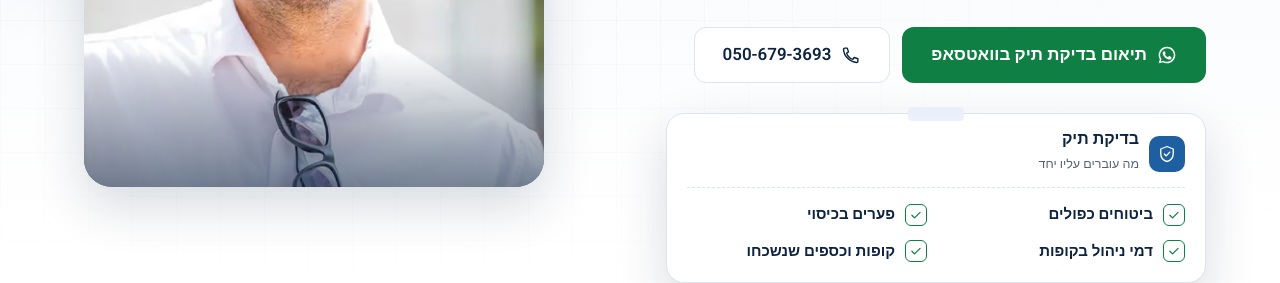
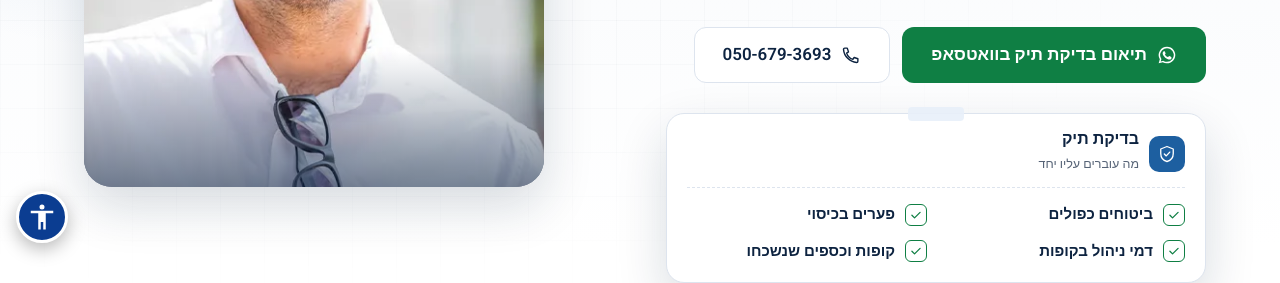
Before and after one commit to xbycomm/rafi-duan, a plain HTML site: page index.html in a window 1280 px wide. Shown: the part 541-824 px from the top of the page. Drawn offline with Linux system fonts and the light colour scheme.

Commit message:
v6.1: self-hosted accessibility widget + Hebrew accessibility statement page

```diff
--- /dev/null
+++ b/accessibility.html
@@ -0,0 +1,67 @@
+<!doctype html>
+<html lang="he" dir="rtl">
+<head>
+<meta charset="utf-8">
+<meta name="viewport" content="width=device-width, initial-scale=1">
+<meta name="robots" content="noindex, nofollow">
+<title>הצהרת נגישות | ר.ד. ביטוח ופיננסים – רפאל דואן</title>
+<link rel="icon" href="assets/favicon.png" type="image/png">
+<link rel="preconnect" href="https://fonts.googleapis.com">
+<link rel="preconnect" href="https://fonts.gstatic.com" crossorigin>
+<link href="https://fonts.googleapis.com/css2?family=Heebo:wght@400;600;800&display=swap" rel="stylesheet">
+<link rel="stylesheet" href="assets/style.css?v=13">
+<style>
+.stmt{max-width:820px;margin:0 auto;padding:40px 24px 120px;color:var(--ink,#1c2533);font-size:17px;line-height:1.75}
+.stmt h1{font-size:clamp(30px,4vw,42px);margin:8px 0 12px;color:var(--navy,#0d2340)}
+.stmt h2{font-size:22px;margin:32px 0 8px;color:var(--navy,#0d2340)}
+.stmt ul{list-style:disc;padding-inline-start:22px}
+.stmt li{margin:4px 0}
+.stmt a{color:#1d4f91;text-decoration:underline}
+.stmt .todo{background:#fff3cd;border:1px dashed #b38600;padding:0 6px;border-radius:4px;font-weight:600}
+.stmt-top{display:flex;justify-content:space-between;align-items:center;padding:16px 24px;max-width:820px;margin:0 auto}
+.stmt-top img{height:64px;width:auto}
+</style>
+</head>
+<body>
+<header class="stmt-top">
+  <a href="./"><picture><source srcset="assets/logo-rd-h.webp" type="image/webp"><img src="assets/logo-rd-h.jpg" width="152" height="104" alt="ר.ד. ביטוח ופיננסים – חזרה לדף הבית"></picture></a>
+  <a href="./">← חזרה לדף הבית</a>
+</header>
+<main class="stmt" id="main">
+  <h1>הצהרת נגישות</h1>
+  <p>ר.ד. ביטוח ופיננסים (רפאל דואן) רואה חשיבות רבה במתן שירות שוויוני לכלל הלקוחות, ופועלת להנגשת האתר לאנשים עם מוגבלות, בהתאם לחוק שוויון זכויות לאנשים עם מוגבלות, התשנ"ח-1998, ולתקנות שוויון זכויות לאנשים עם מוגבלות (התאמות נגישות לשירות), התשע"ג-2013.</p>
+
+  <h2>רמת הנגישות באתר</h2>
+  <p>האתר נבנה בשאיפה לעמוד בדרישות התקן הישראלי ת"י 5568, המבוסס על הנחיות WCAG 2.0 ברמה AA. בין היתר:</p>
+  <ul>
+    <li>מבנה עמוד סמנטי עם כותרות היררכיות ותמיכה בקוראי מסך.</li>
+    <li>ניווט מלא באמצעות המקלדת וסימון מיקוד ברור.</li>
+    <li>טקסט חלופי לתמונות משמעותיות.</li>
+    <li>ניגודיות צבעים מספקת בין טקסט לרקע.</li>
+    <li>התאמה לתצוגה בטלפונים, טאבלטים ומחשבים.</li>
+    <li>תמיכה בהעדפת "הפחתת תנועה" של מערכת ההפעלה.</li>
+  </ul>
+
+  <h2>תפריט הנגישות</h2>
+  <p>בפינה השמאלית התחתונה של המסך נמצא כפתור נגישות, המאפשר: הגדלה והקטנה של הטקסט, ניגודיות גבוהה, תצוגה בגווני אפור, הדגשת קישורים, גופן קריא, עצירת אנימציות ואיפוס ההגדרות. ההגדרות נשמרות בדפדפן לביקורים הבאים.</p>
+
+  <h2>הסתייגויות</h2>
+  <p>למרות מאמצינו, ייתכן שחלקים מסוימים באתר, או תכנים של צד שלישי (כגון וואטסאפ, פייסבוק או גופנים חיצוניים), אינם נגישים במלואם. אם נתקלתם בבעיה – נשמח שתעדכנו אותנו ונפעל לתקן אותה בהקדם.</p>
+
+  <h2>פרטי רכז/ת הנגישות</h2>
+  <ul>
+    <li>שם: <span class="todo">[להשלמה – שם רכז/ת הנגישות]</span></li>
+    <li>טלפון: <a href="tel:0506793693" dir="ltr">050-679-3693</a></li>
+    <li>דוא"ל: <a href="mailto:rafiduan@gmail.com">rafiduan@gmail.com</a></li>
+    <li>כתובת: צאלון 5, אור יהודה</li>
+  </ul>
+  <p>בפנייה, אנא ציינו את תיאור הבעיה, העמוד שבו נתקלתם בה ואת סוג הדפדפן והמכשיר.</p>
+
+  <h2>הסדרי נגישות במשרד</h2>
+  <p><span class="todo">[להשלמה – פרטי נגישות פיזית של המשרד (חניה, כניסה, מעלית), או "השירות ניתן בטלפון/בוואטסאפ ובפגישה בתיאום מראש"]</span></p>
+
+  <p>הצהרה זו עודכנה לאחרונה בתאריך: 21.11.2026.</p>
+</main>
+<script src="assets/a11y.js?v=1" data-statement="accessibility.html" defer></script>
+</body>
+</html>
--- /dev/null
+++ b/assets/a11y.js
@@ -0,0 +1,70 @@
+/* XBYcomm accessibility widget – self-hosted, no dependencies. v1 */
+(function(){
+  var d=document,root=d.documentElement,KEY='xby-a11y',STMT=(d.currentScript&&d.currentScript.getAttribute('data-statement'))||'accessibility.html';
+  var css=[
+  '.a11y-root{position:fixed;left:16px;bottom:16px;z-index:9999;font:15px/1.4 Arial,Helvetica,sans-serif;direction:rtl}',
+  '@media (max-width:640px){.a11y-root{left:12px;bottom:calc(84px + env(safe-area-inset-bottom))}}',
+  '.a11y-btn{width:52px;height:52px;border-radius:50%;border:3px solid #fff;background:#0b3d91;color:#fff;cursor:pointer;display:grid;place-items:center;box-shadow:0 6px 18px rgba(0,0,0,.28);padding:0}',
+  '.a11y-btn svg{width:30px;height:30px;fill:currentColor}',
+  '.a11y-btn:focus-visible,.a11y-panel button:focus-visible,.a11y-panel a:focus-visible{outline:3px solid #ffbf00;outline-offset:2px}',
+  '.a11y-panel{position:absolute;left:0;bottom:62px;width:290px;max-width:calc(100vw - 24px);max-height:calc(100vh - 170px);overflow:auto;background:#fff;color:#111;border-radius:14px;box-shadow:0 12px 40px rgba(0,0,0,.3);border:1px solid #ccd;padding:14px}',
+  '.a11y-panel[hidden]{display:none}',
+  '.a11y-panel h2{font:700 17px/1.3 Arial,sans-serif;margin:0 0 10px;color:#0b3d91;display:flex;justify-content:space-between;align-items:center}',
+  '.a11y-x{background:none;border:0;font-size:24px;line-height:1;cursor:pointer;color:#333;padding:2px 6px}',
+  '.a11y-size{display:flex;align-items:center;gap:8px;margin-bottom:10px}',
+  '.a11y-size span{flex:1;font-weight:700}',
+  '.a11y-grid{display:grid;grid-template-columns:1fr 1fr;gap:8px}',
+  '.a11y-panel .a11y-opt{border:1.5px solid #b8c2d6;background:#f4f6fb;color:#111;border-radius:10px;padding:10px 6px;font:600 14px/1.25 Arial,sans-serif;cursor:pointer;text-align:center}',
+  '.a11y-panel .a11y-opt[aria-pressed="true"]{background:#0b3d91;border-color:#0b3d91;color:#fff}',
+  '.a11y-panel .a11y-sz{width:40px;height:40px;padding:0;font-size:18px}',
+  '.a11y-foot{display:flex;justify-content:space-between;align-items:center;margin-top:12px;gap:8px}',
+  '.a11y-foot a{color:#0b3d91;font-weight:700;text-decoration:underline}',
+  /* features (exclude the widget itself) */
+  'html.a11y-gray body>*:not(.a11y-root){filter:grayscale(1)}',
+  'html.a11y-contrast body,html.a11y-contrast body *:not(.a11y-root):not(.a11y-root *){background-color:#000!important;background-image:none!important;color:#fff!important;border-color:#fff!important;box-shadow:none!important;text-shadow:none!important}',
+  'html.a11y-contrast body a:not(.a11y-root *),html.a11y-contrast body a:not(.a11y-root *) *{color:#ff0!important}',
+  'html.a11y-contrast img{filter:none!important}',
+  'html.a11y-links body a:not(.a11y-root *){text-decoration:underline!important;text-underline-offset:3px;outline:2px dashed #d40000!important;outline-offset:2px}',
+  'html.a11y-font body *:not(.a11y-root *):not(svg):not(use){font-family:Arial,Helvetica,sans-serif!important;letter-spacing:.03em!important;word-spacing:.08em!important}',
+  'html.a11y-font body p,html.a11y-font body li{line-height:1.8!important}',
+  'html.a11y-still *,html.a11y-still *::before,html.a11y-still *::after{animation:none!important;transition:none!important;scroll-behavior:auto!important}',
+  'html.a11y-still .reveal{opacity:1!important;transform:none!important}'
+  ].join('');
+  var st=d.createElement('style');st.id='a11y-css';st.textContent=css;d.head.appendChild(st);
+
+  var OPTS=[['contrast','ניגודיות גבוהה'],['gray','גווני אפור'],['links','הדגשת קישורים'],['font','גופן קריא'],['still','עצירת אנימציות']];
+  var s={};try{s=JSON.parse(localStorage.getItem(KEY))||{}}catch(e){}
+  s.size=s.size||0;
+  function apply(){
+    OPTS.forEach(function(o){root.classList.toggle('a11y-'+o[0],!!s[o[0]])});
+    d.body.style.zoom=s.size?String(1+s.size*0.1):'';
+    try{localStorage.setItem(KEY,JSON.stringify(s))}catch(e){}
+    if(ui){[].forEach.call(ui.querySelectorAll('[data-k]'),function(b){b.setAttribute('aria-pressed',s[b.getAttribute('data-k')]?'true':'false')});
+      ui.querySelector('.a11y-size span').textContent='גודל טקסט: '+(100+s.size*10)+'%';}
+  }
+  var ui=null;
+  function build(){
+    ui=d.createElement('div');ui.className='a11y-root';
+    ui.innerHTML='<button type="button" class="a11y-btn" aria-expanded="false" aria-controls="a11y-panel" aria-label="תפריט נגישות"><svg viewBox="0 0 24 24" aria-hidden="true"><path d="M12 2a2 2 0 1 1 0 4 2 2 0 0 1 0-4zm9 7h-6v13h-2v-6h-2v6H9V9H3V7h18v2z"/></svg></button>'+
+      '<div class="a11y-panel" id="a11y-panel" role="dialog" aria-modal="false" aria-labelledby="a11y-title" hidden>'+
+      '<h2 id="a11y-title">התאמות נגישות<button type="button" class="a11y-x" aria-label="סגירת תפריט הנגישות">×</button></h2>'+
+      '<div class="a11y-size" role="group" aria-label="גודל טקסט"><span aria-live="polite"></span><button type="button" class="a11y-opt a11y-sz" data-sz="-1" aria-label="הקטנת טקסט">א-</button><button type="button" class="a11y-opt a11y-sz" data-sz="1" aria-label="הגדלת טקסט">א+</button></div>'+
+      '<div class="a11y-grid">'+OPTS.map(function(o){return '<button type="button" class="a11y-opt" data-k="'+o[0]+'" aria-pressed="false">'+o[1]+'</button>'}).join('')+
+      '<button type="button" class="a11y-opt" data-reset>איפוס הגדרות</button></div>'+
+      '<div class="a11y-foot"><a href="'+STMT+'">הצהרת נגישות</a></div></div>';
+    d.body.appendChild(ui);
+    var btn=ui.querySelector('.a11y-btn'),panel=ui.querySelector('.a11y-panel');
+    function open(v){panel.hidden=!v;btn.setAttribute('aria-expanded',v?'true':'false');if(v)panel.querySelector('.a11y-x').focus();else btn.focus();}
+    btn.addEventListener('click',function(){open(panel.hidden)});
+    ui.querySelector('.a11y-x').addEventListener('click',function(){open(false)});
+    ui.addEventListener('keydown',function(e){if(e.key==='Escape'&&!panel.hidden){e.preventDefault();open(false)}});
+    d.addEventListener('click',function(e){if(!panel.hidden&&!ui.contains(e.target)){panel.hidden=true;btn.setAttribute('aria-expanded','false')}});
+    panel.addEventListener('click',function(e){var b=e.target.closest('button');if(!b)return;
+      if(b.hasAttribute('data-k')){var k=b.getAttribute('data-k');s[k]=!s[k];}
+      else if(b.hasAttribute('data-sz')){s.size=Math.max(0,Math.min(5,s.size+(+b.getAttribute('data-sz'))));}
+      else if(b.hasAttribute('data-reset')){s={size:0};}
+      else return; apply();});
+  }
+  function init(){build();apply();}
+  if(d.readyState==='loading')d.addEventListener('DOMContentLoaded',init);else init();
+})();
```
Also changed, not shown: index.html (+3 -2 lines), 1 other file.
